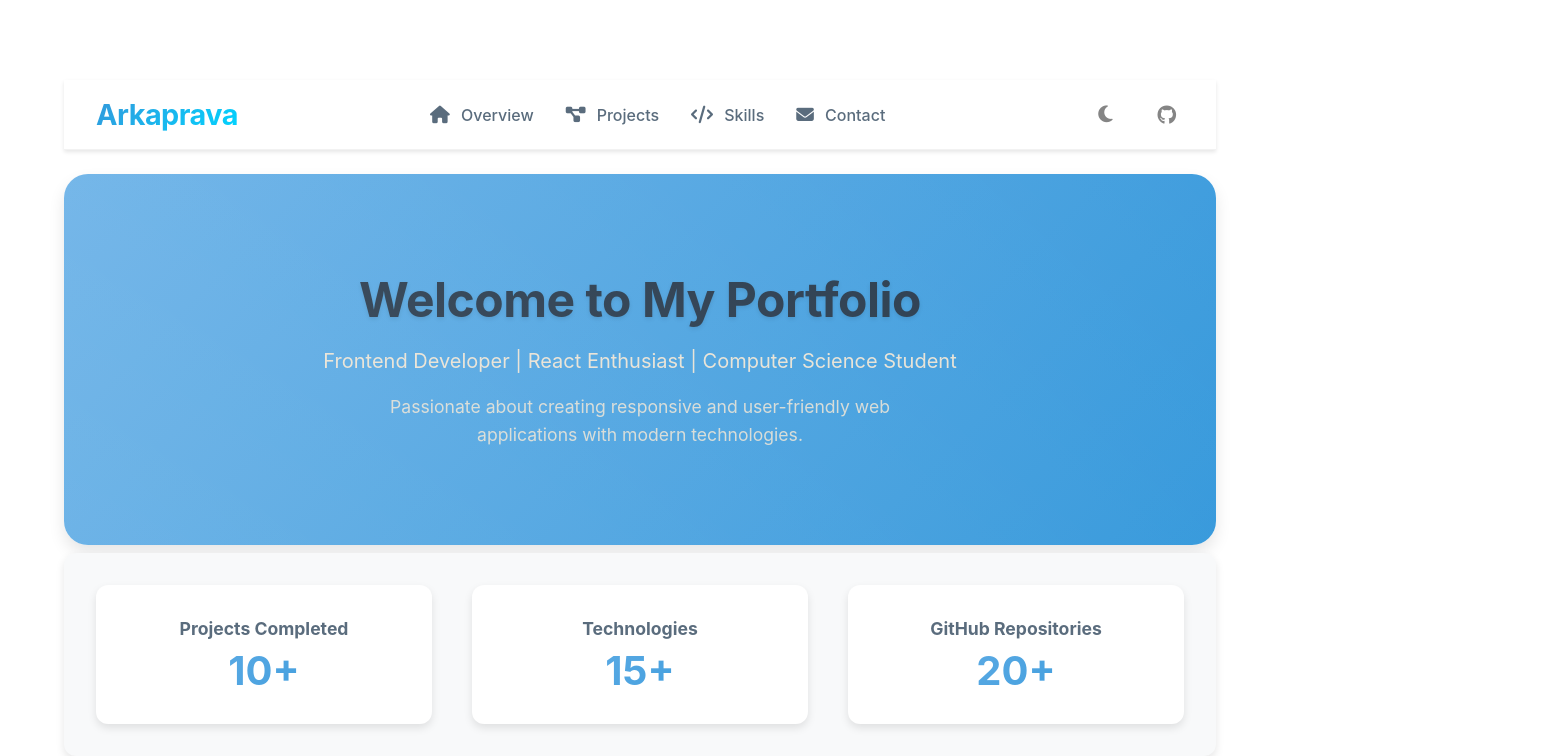
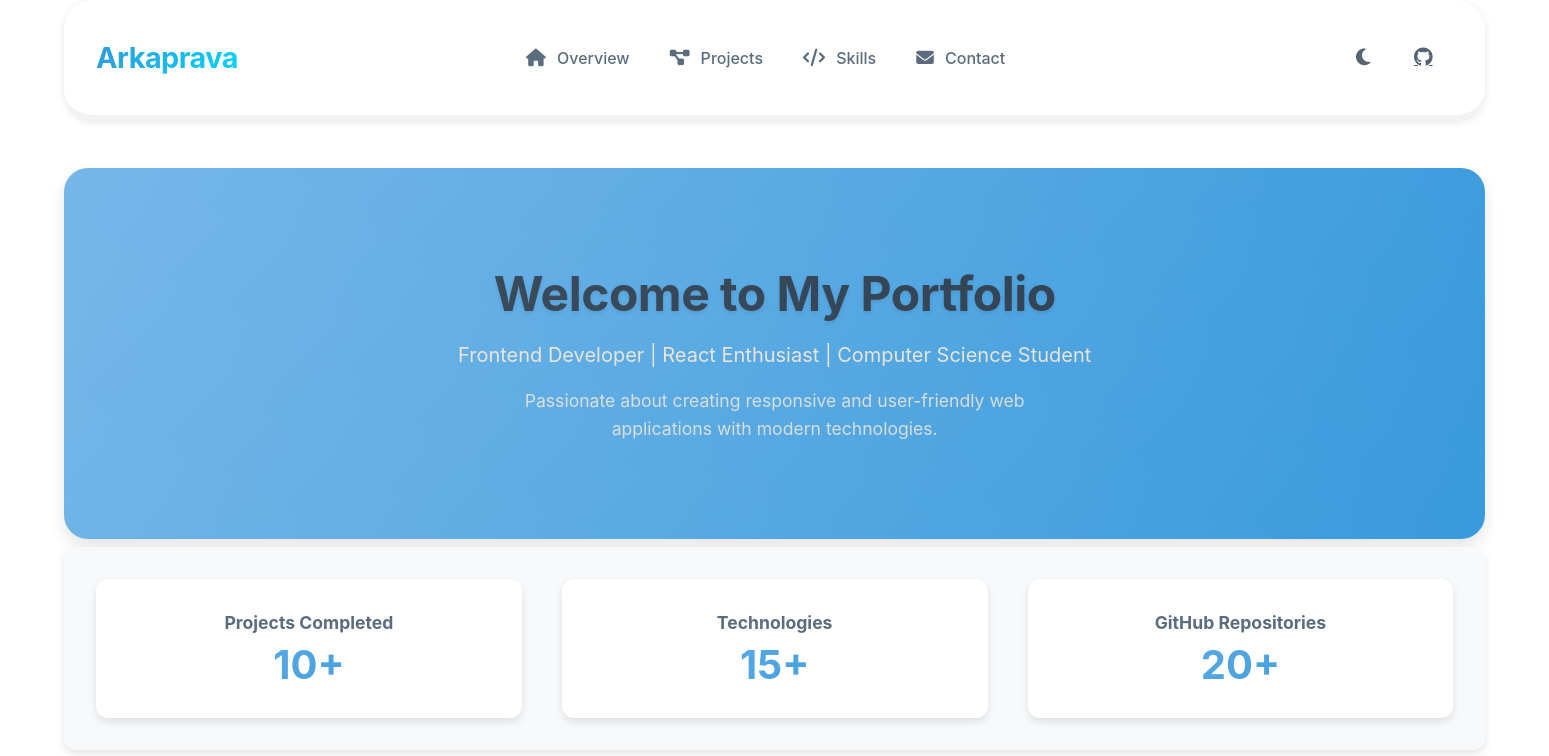
Before and after one commit to KIRITO-AR/ARKA-Portfolio, a React (Vite) app in the folder PORTFOLIO/: page /dashboard in a window 1280 px wide. Shown: the top 756 px of the page, 1549 px wide, since content can reach past the window. Built offline with nearby package versions, Linux system fonts and the light colour scheme.

Commit message:
headiing

```diff
--- a/PORTFOLIO/src/components/Topbar.css
+++ b/PORTFOLIO/src/components/Topbar.css
@@ -2,20 +2,17 @@
   display: flex;
   align-items: center;
   justify-content: space-between;
-  padding: 1rem 6rem;
-  background-color: var(--bg-secondary);
-  box-shadow: var(--shadow-sm);
   position: fixed;
-  top: 0;
-  left: 0;
-  right: 0;
-  width: 100%;
-  height: 70px;
-  z-index: 1000;
+  width: rem;
+  height: 120px;
+  padding: 0 max(2rem, calc((100% - 1200px) / 2));
+  background-color: rgba(var(--bg-secondary-rgb), 0.9);
+  box-shadow: 0 2px 8px rgba(0, 0, 0, 0.1);
   backdrop-filter: blur(10px);
   -webkit-backdrop-filter: blur(10px);
-  background-color: rgba(var(--bg-secondary-rgb), 0.85);
+  z-index: 1000;
   border-bottom: 1px solid rgba(var(--accent-rgb), 0.1);
+  border-radius: 30px 30px 30px 30px; /* Rounded corners for the topbar */
 }
 
 .topbar-left h1 {
@@ -51,20 +48,7 @@
   transition: var(--transition);
 }
 
-.topbar {
-  display: flex;
-  align-items: center;
-  justify-content: space-between;
-  padding: 1.2rem 6rem;
-  background-color: rgba(var(--bg-secondary-rgb), 0.6);
-  position: fixed;
-  top: 0;
-  left: 0;
-  right: 0;
-  z-index: 1000;
-  backdrop-filter: blur(8px);
-  -webkit-backdrop-filter: blur(8px);
-}
+/* Navigation styles */
 
 .logo {
   text-decoration: none;
@@ -91,8 +75,9 @@
 
 .nav-menu {
   display: flex;
-  gap: 2rem;
+  gap: 2.5rem;
   align-items: center;
+  padding: 18rem;
 }
 
 .nav-item {
@@ -105,6 +90,7 @@
   position: relative;
   transition: all 0.3s ease;
   font-size: 1rem;
+
 }
 
 .nav-item:hover {
@@ -140,13 +126,23 @@
 .actions {
   display: flex;
   align-items: center;
-  gap: 1.5rem;
+  margin-left: auto;
+  padding-left: 2rem;
 }
 
 .theme-toggle,
 .github-link {
+  background: none;
+  border: none;
   color: var(--text-primary);
-  font-size: 1.3rem;
+  cursor: pointer;
+  width: 60px;
+  height: 40px;
+  border-radius: 50%;
+  display: flex;
+  align-items: center;
+  justify-content: center;
+  font-size: 1.2rem;
   transition: all 0.3s ease;
   opacity: 0.8;
 }
@@ -154,8 +150,9 @@
 .theme-toggle:hover,
 .github-link:hover {
   opacity: 1;
-  transform: translateY(-2px);
+  transform: scale(1.1);
   color: var(--accent-color);
+  background: rgba(var(--accent-rgb), 0.1);
 }
 
 @media (max-width: 768px) {
@@ -194,39 +191,22 @@
   }
 }
 
-.theme-toggle,
-.github-link {
-  background: none;
-  border: none;
-  font-size: 1.2rem;
-  color: #666;
-  cursor: pointer;
-  padding: 0.5rem;
-  border-radius: 50%;
-  transition: all 0.2s ease;
-}
-
-.theme-toggle:hover,
-.github-link:hover {
-  background-color: rgba(0, 0, 0, 0.05);
-  color: #333;
-}
-
 /* Responsive styles */
 @media (max-width: 768px) {
   .topbar {
-    padding: 0 1.5rem;
+    padding: 0 1rem;
     height: 60px;
   }
 
-  .topbar-left h1 {
-    font-size: 1.2rem;
+  .nav-menu {
+    gap: 1rem;
+  }
+
+  .nav-item span {
+    display: none;
+  }
+
+  .logo h2 {
+    font-size: 1.5rem;
   }
 }
-
-@media (max-width: 480px) {
-  .topbar {
-    padding: 0 1rem;
-    height: 55px;
-  }
-}
--- a/PORTFOLIO/src/pages/Overview.css
+++ b/PORTFOLIO/src/pages/Overview.css
@@ -23,6 +23,7 @@
   overflow: hidden;
   box-shadow: var(--shadow-lg);
   margin-left: auto;
+  margin-top: 80px; /* Adjusted for fixed Topbar */
 }
 
 [data-theme="dark"] .hero {
--- a/PORTFOLIO/src/pages/dashboard.css
+++ b/PORTFOLIO/src/pages/dashboard.css
@@ -17,6 +17,7 @@
   margin: 0;
   padding: 0;
   box-sizing: border-box;
+
 }
 
 body {
@@ -104,8 +105,8 @@ body {
 .topbar {
   background-color: var(--bg-secondary);
   padding: 1rem 2rem;
-  border-bottom: 1px solid rgba(0, 0, 0, 0.05);
-  box-shadow: var(--shadow-sm);
+  border-bottom: 5px solid rgba(0, 0, 0, 0.05);
+  box-shadow: Svar(--shadow-sm);
   display: flex;
   justify-content: space-between;
   align-items: center;
@@ -114,6 +115,10 @@ body {
   z-index: 10;
   backdrop-filter: blur(8px);
   background-color: rgba(255, 255, 255, 0.8);
+  margin-top: -7rem; /* To cover the border */
+  width: rem;
+  border-width: 2 0 6px 0;
+
 }
 
 .topbar h1 {
```
